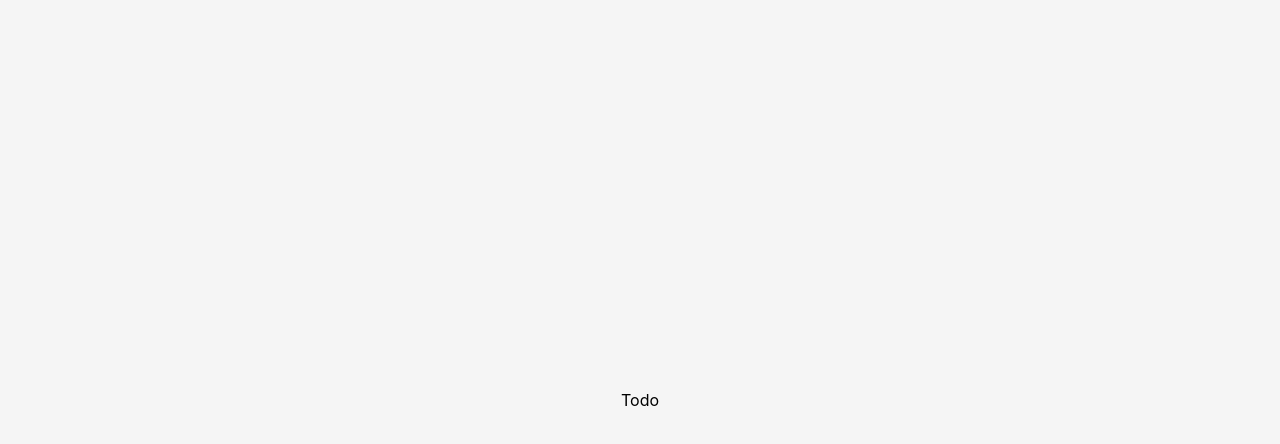
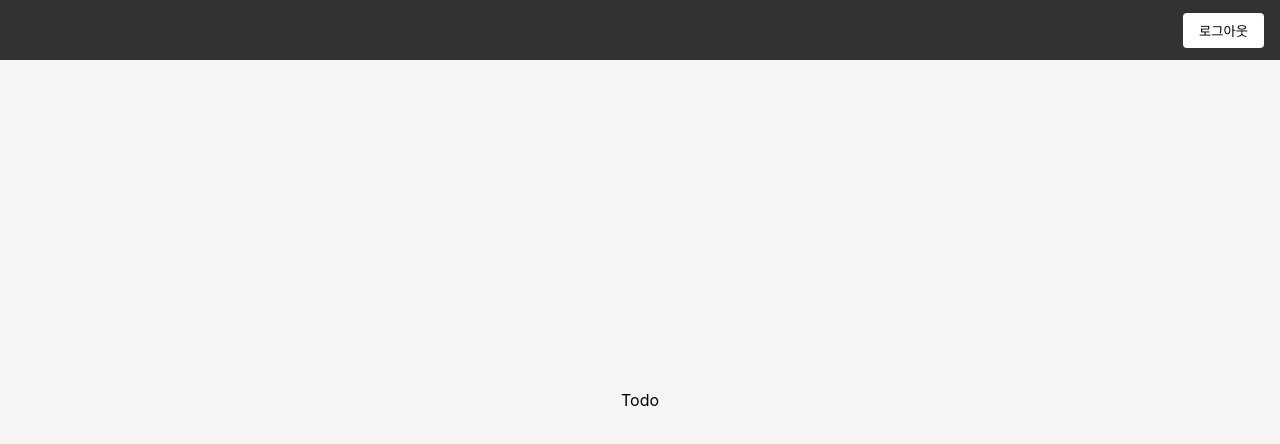
Before and after one commit to rockbell89/wanted-pre-onboarding-frontend, a React (Create React App) app: page /todo in a window 1280 px wide. Shown: the top 444 px of the page. Built offline with nearby package versions, Linux system fonts and the light colour scheme; sample sign-in values are in the browser's storage.

Commit message:
feat: 로그인, 비로그인 레이아웃 분리하기

```diff
--- /dev/null
+++ b/src/components/layouts/GuestLayout.tsx
@@ -0,0 +1,9 @@
+import { Navigate, Outlet } from 'react-router-dom';
+
+const GuestLayout = () => {
+	const isAuth = localStorage.getItem('access_token');
+
+	return isAuth ? <Navigate to="/todo" /> : <Outlet />;
+};
+
+export default GuestLayout;
--- /dev/null
+++ b/src/components/layouts/PrivateLayout.module.scss
@@ -0,0 +1,19 @@
+.pravate_header {
+	position: fixed;
+	top: 0;
+	left: 0;
+	width: 100%;
+	height: 3.75rem;
+	background-color: #323232;
+	padding: 0.5rem 1rem;
+	display: flex;
+	align-items: center;
+	justify-content: flex-end;
+
+	button {
+		display: inline-flex;
+		padding: 0.5rem 1rem;
+		background-color: #fff;
+		border-radius: 0.25rem;
+	}
+}
--- /dev/null
+++ b/src/components/layouts/PrivateLayout.tsx
@@ -0,0 +1,29 @@
+import { Navigate, Outlet, useNavigate } from 'react-router-dom';
+import styles from './PrivateLayout.module.scss';
+
+const PrivateLayout = () => {
+	const isAuth = localStorage.getItem('access_token');
+
+	const navigaet = useNavigate();
+	const handleSignout = () => {
+		localStorage.removeItem('access_token');
+		navigaet('/signin');
+	};
+
+	if (!isAuth) return <Navigate to="/signin" />;
+
+	return (
+		<div className={styles.private_layaout}>
+			<header className={styles.pravate_header}>
+				<button type="button" onClick={handleSignout}>
+					로그아웃
+				</button>
+			</header>
+			<div className={styles.private_conatiner}>
+				<Outlet />
+			</div>
+		</div>
+	);
+};
+
+export default PrivateLayout;
```
Also changed, not shown: src/App.tsx (+21 -2 lines).
